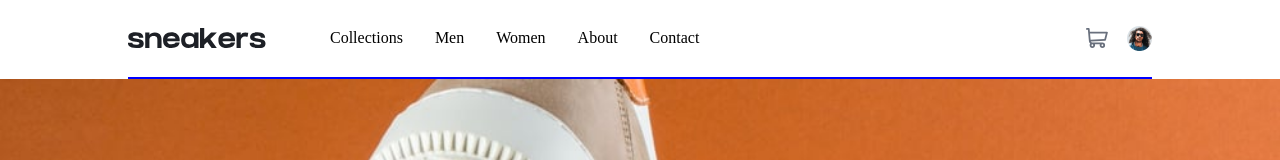
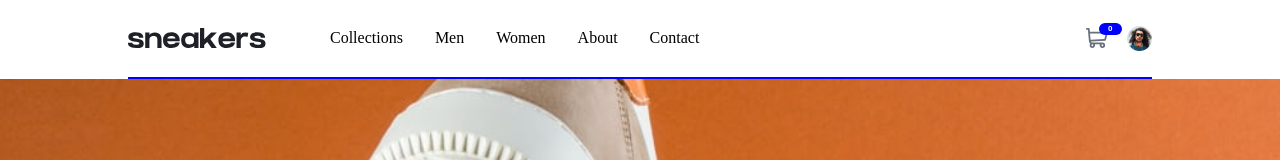
Before and after one commit to akanji-00/sneaker-shop-website, a React (Vite) app: page / in a window 1280 px wide. Shown: the top 160 px of the page. Built offline with nearby package versions, Linux system fonts and the light colour scheme.

Commit message:
Still working on cart functionality

```diff
--- a/src/App.jsx
+++ b/src/App.jsx
@@ -1,26 +1,13 @@
-import { useState } from "react";
+// import { useState } from "react";
 import "./index.css";
 import Navigation from "./components/Navigation/Navigation";
 import Hero from "./components/Hero/Hero";
 
 export default function App() {
-  const [cartQuantity, setCartQuantity] = useState(0);
-  // const [isCartOpen, setIsCartOpen] = useState(false);
-  const [showSuccess, setShowSuccess] = useState(false);
-
   return (
     <>
-      <Navigation
-        cartQuantity={cartQuantity}
-        setCartQuantity={setCartQuantity}
-        // isCartOpen={isCartOpen}
-        // setIsCartOpen={setIsCartOpen}
-        onCheckout={() => {
-          setCartQuantity(0);
-          setShowSuccess(true);
-        }}
-      />
-      <Hero cartQuantity={cartQuantity} setCartQuantity={setCartQuantity} />
+      <Navigation />
+      <Hero />
     </>
   );
 }
--- a/src/components/Hero/AddToCart.jsx
+++ b/src/components/Hero/AddToCart.jsx
@@ -1,17 +1,10 @@
-import { useState } from "react";
+// import { useState } from "react";
 import CartIcon from "../../assets/images/icon-cart.svg";
 
-export default function AddToCart({ setCartQuantity }) {
-  const [quantity, setQuantity] = useState(0);
-
-  function handleAddToCart() {
-    setCartQuantity((prev) => prev + quantity);
-    setQuantity(0);
-  }
-
+export default function AddToCart({ CartQuantity }) {
   return (
     <div className="add-to-cart-button-container">
-      <button onClick={handleAddToCart} className="add-to-cart-btn">
+      <button className="add-to-cart-btn">
         <span className="cart-icon">
           <img src={CartIcon} alt="Cart" />
         </span>
--- a/src/components/Navigation/NavCart.jsx
+++ b/src/components/Navigation/NavCart.jsx
@@ -1,10 +1,9 @@
 import Cart from "../../assets/images/icon-cart.svg";
-
-export default function NavCart({ cartQuantity, onClick }) {
+export default function NavCart() {
   return (
-    <button onClick={onClick} className="nav__cart" aria-label="Cart">
+    <button className="nav__cart" aria-label="Cart">
       <img src={Cart} alt="Cart" />
-      {cartQuantity > 0 && <span className="cart-counter">{cartQuantity}</span>}
+      <span className="cart-counter">0</span>
     </button>
   );
 }
```
